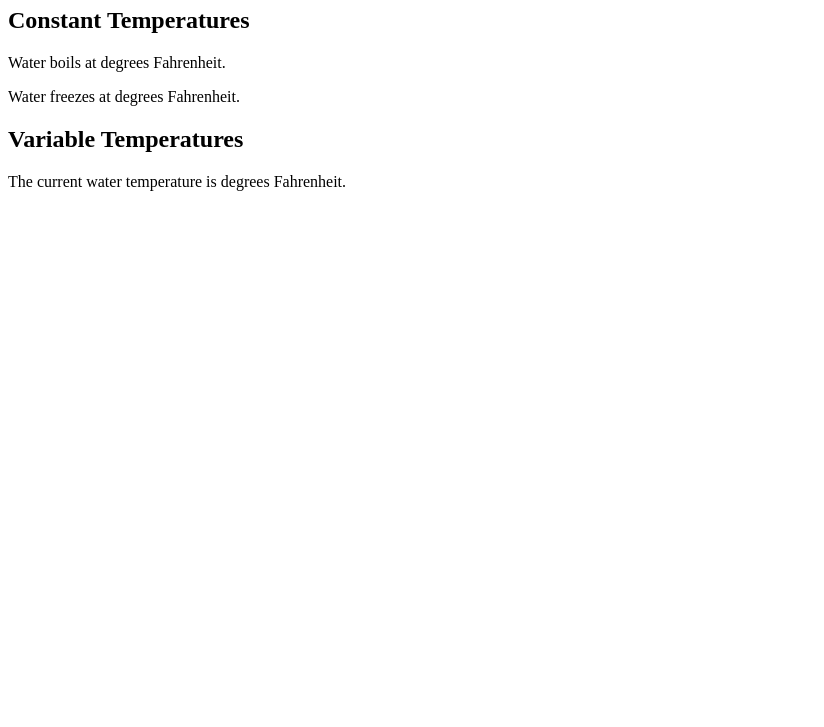
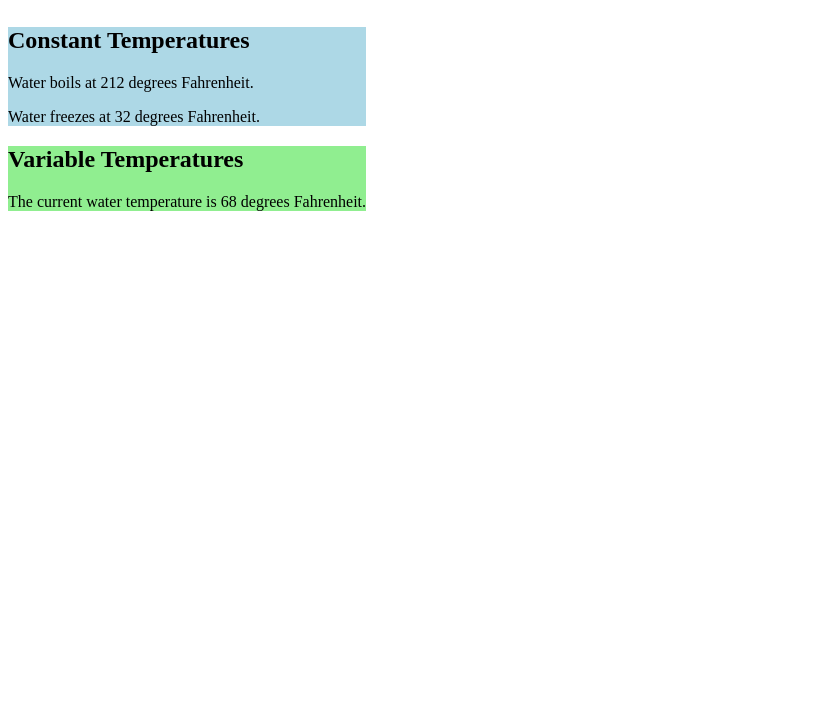
Before and after one commit to smgmode/M10-hw10-glover-stephanie, a plain HTML site: page index.html in a window 1280 px wide. Shown: the part 73-800 px from the top of the page, without its empty margins (0-824 px from the left). Drawn offline with Linux system fonts and the light colour scheme.

Commit message:
Add temp and show hidden messages

```diff
--- a/index.html
+++ b/index.html
@@ -13,12 +13,12 @@
     </header>
     <!-- Main Section -->
     <main>
-      <section>
+      <section id="constant">
         <h2>Constant Temperatures</h2>
         <p>Water boils at <span id="boiling-temp"></span> degrees Fahrenheit.</p>
         <p>Water freezes at <span id="freezing-temp"></span> degrees Fahrenheit.</p>
       </section>
-      <section>
+      <section id="variables">
         <h2>Variable Temperatures</h2>
         <p>The current water temperature is <span id="water-temp"></span> degrees Fahrenheit.</p>
       </section>
--- a/main.css
+++ b/main.css
@@ -1,4 +1,3 @@
-
 .hide {
   opacity: 0;
 }
@@ -6,3 +5,19 @@
   opacity: 1;
   transition: opacity 1s;
 }
+
+h1 {
+  text-align: center;
+}
+
+main {
+  display: inline-block;
+}
+
+#constant {
+  background-color: lightblue;
+}
+
+#variables {
+  background-color: lightgreen;
+}
--- a/main.js
+++ b/main.js
@@ -1 +1,18 @@
 // It is always helpful to use comments in your code!
+
+//Boiling Temp
+const span = document.getElementById('boiling-temp');
+const t = document.createTextNode("212");
+span.appendChild(t);
+
+//Freezing Temp
+const spanfreez = document.getElementById('freezing-temp');
+const w = document.createTextNode("32");
+spanfreez.appendChild(w);
+
+//Variable Temp
+const spanvar = document.getElementById('water-temp');
+let wt = document.createTextNode("68");
+spanvar.appendChild(wt);
+
+//Toggle Show & hide
```
Also changed, not shown: 1 other file.
